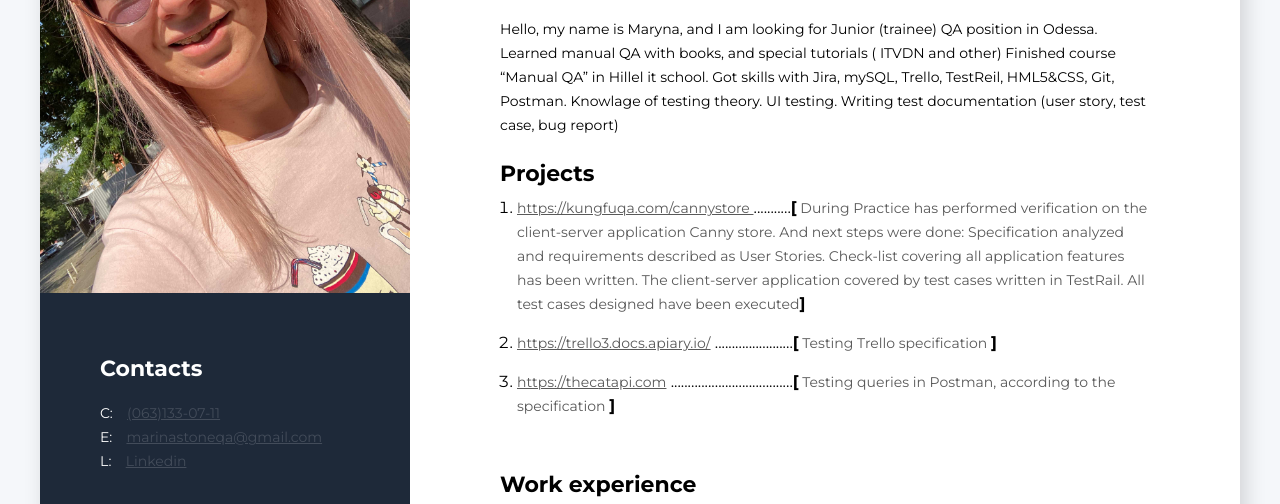
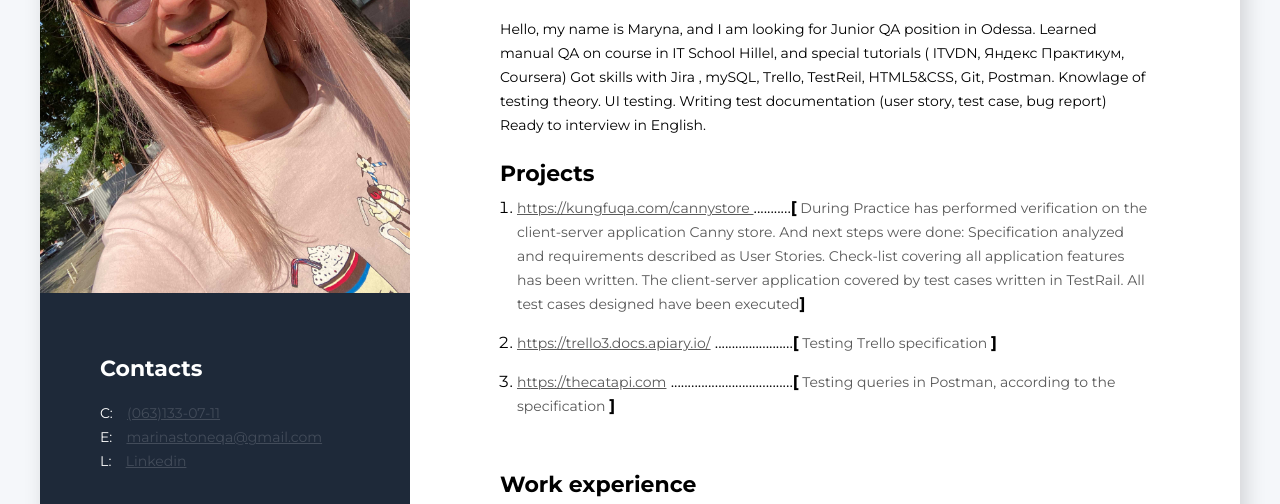
Before and after one commit to factvlad/Mary, a plain HTML site: page index.html in a window 1280 px wide. Shown: the part 280-784 px from the top of the page. Drawn offline with Linux system fonts and the light colour scheme.

Commit message:
Update index.html

```diff
--- a/index.html
+++ b/index.html
@@ -83,11 +83,8 @@
        <div class="about-me-container" >
                 <h3 class="profession"> Trainee QA</h3>
                 <h2 class="name">Kamenna Maryna</h2>
-             <p class="about-me" > Hello, my name is Maryna, and I am looking for Junior (trainee) QA  position in Odessa.
-            Learned manual QA with books, and special tutorials ( ITVDN and other)
-            Finished course “Manual QA” in Hillel it school.
-            Got skills with Jira, mySQL, Trello, TestReil, HML5&CSS, Git, Postman. Knowlage of testing theory. UI testing.
-            Writing test documentation (user story, test case, bug report)</p>
+             <p class="about-me" > Hello, my name is Maryna, and I am looking for Junior QA position in Odessa. Learned manual QA on course in IT School Hillel, and special tutorials ( ITVDN, Яндекс Практикум, Coursera) Got skills with Jira , mySQL, Trello, TestReil, HTML5&CSS, Git, Postman. Knowlage of testing theory. UI testing. Writing test documentation (user story, test case, bug report) Ready to interview in English.
+            </p>
           <!-- project conteiner-->
          <div class="projects-container">
                 <h3 class="about-me-title">Projects</h3>
```
